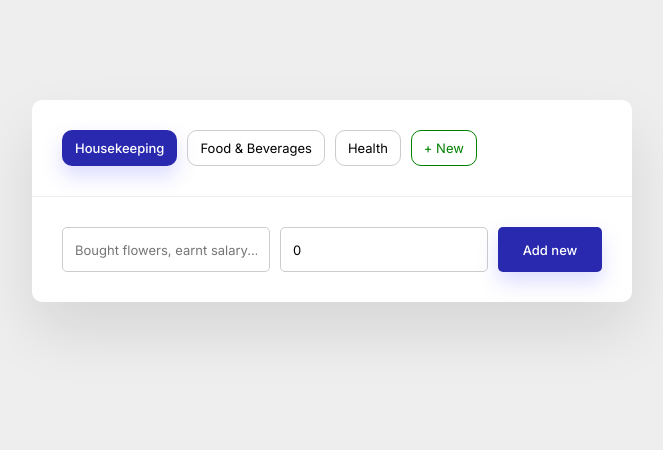
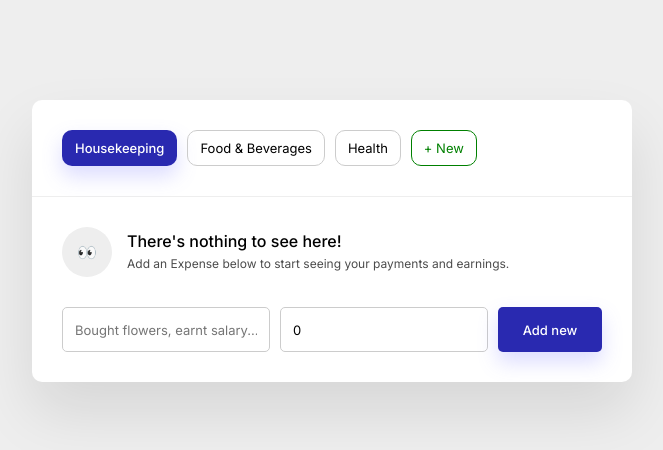
Before and after one commit to simonepizzoleo/react-tracking-app, a React (Create React App) app: page / in a window 1280 px wide. Shown: the top 450 px of the page, without its empty margins (308-971 px from the left). Built offline with nearby package versions, Linux system fonts and the light colour scheme.

Commit message:
Modifications

```diff
--- a/src/AddCategoryPopup.jsx
+++ b/src/AddCategoryPopup.jsx
@@ -1,11 +1,18 @@
 // Imports
-import React, { useState } from 'react';
+import React, { useEffect, useRef, useState } from 'react';
 import './tracking.css';
 
 // Element
 function AddCategoryPopup(props) {
 
     let [name, setName] = useState('');
+
+    // Store the Name Input in a Reference
+    const nameInput = useRef(null);
+
+    useEffect(() => {
+        nameInput.current.focus();
+    });
 
     // Handle the Submit
     function handleSubmit() {
@@ -26,7 +33,7 @@ function AddCategoryPopup(props) {
 
     }
 
-    // Render the Element
+    // Close the Popup if 'Esc' gets pressed
     document.addEventListener('keydown', (event) => {
 
         if (event.key !== 'Escape') return;
@@ -34,8 +41,7 @@ function AddCategoryPopup(props) {
 
     });
 
-    if (props.popupState === false) return;
-
+    // Render the Element
     return (
 
         <div className="add-category-popup__overlay">
@@ -53,6 +59,7 @@ function AddCategoryPopup(props) {
                 <div className="add-category-popup__flexbox">
 
                     <input
+                        ref={ nameInput }
                         className="add-category-popup__input"
                         type="text"
                         placeholder="Shopping, Sports, Clothing..."
--- a/src/AddExpense.jsx
+++ b/src/AddExpense.jsx
@@ -18,7 +18,9 @@ function AddExpense(props) {
     function storeExpense() {
 
         cost = (cost === 0 || !cost) ? 0 : cost;
+
         value = value.trim();
+        cost = Number(cost);
 
         if (!value || Number.isNaN(cost)) return;
 
--- a/src/Categories.jsx
+++ b/src/Categories.jsx
@@ -45,11 +45,15 @@ function Categories(props) {
 
             </ul>
 
-            <AddCategoryPopup
-                popupState={ popupState }
-                addNewCategory={ props.addNewCategory }
-                closePopup={ closePopup }
-            />
+            { popupState === true ?
+
+                <AddCategoryPopup
+                    popupState={ popupState }
+                    addNewCategory={ props.addNewCategory }
+                    closePopup={ closePopup }
+                />
+
+            : '' }
 
         </>
 
--- a/src/Container.jsx
+++ b/src/Container.jsx
@@ -65,7 +65,7 @@ class Container extends Component {
             id: uniqid(),
             categoryId: activeCategory,
             value,
-            cost
+            cost: cost.toString()
         };
 
         this.setState({
@@ -83,7 +83,8 @@ class Container extends Component {
         };
 
         this.setState({
-            categories: [...this.state.categories, NEW_CATEGORY]
+            categories: [...this.state.categories, NEW_CATEGORY],
+            activeCategory: NEW_CATEGORY.id
         });
 
     }
--- a/src/Expenses.jsx
+++ b/src/Expenses.jsx
@@ -1,5 +1,6 @@
 // Imports
 import React from 'react';
+import SingleExpense from './SingleExpense';
 import './tracking.css';
 
 // Element
@@ -13,24 +14,12 @@ function Expenses(props) {
     // Determine the Markup of the Expense
     activeExpenses = activeExpenses.map(expense => {
 
-        const expenseCssClass = (expense.cost < 0) ? 'negative' : '';
-        const expenseCost = (expense.cost < 0) ? '😢' : '💵';
-
         return (
 
-            <li
+            <SingleExpense
                 key={ expense.id }
-                className={ `tracking-container__expense ${expenseCssClass}` }
-            >
-
-                <div className={`tracking-container__expense-icon`}> { expenseCost } </div>
-
-                <article className="tracking-container__expense-content">
-                    <h3 className="tracking-container__expense-title"> { expense.value } </h3>
-                    <span className="tracking-container__expense-cost"> { expense.cost } $ </span>
-                </article>
-
-            </li>
+                expense={ expense }
+            />
 
         );
 
@@ -42,7 +31,22 @@ function Expenses(props) {
         return expense.categoryId === props.activeCategory;
     });
 
-    if (NO_EXPENSES_TO_SHOW === undefined) return;
+    if (NO_EXPENSES_TO_SHOW === undefined) {
+
+        return (
+
+            <section className="tracking-container__expenses">
+
+                <SingleExpense
+                    title="There's nothing to see here!"
+                    description="Add an Expense below to start seeing your payments and earnings."
+                />
+
+            </section>
+
+        );
+
+    }
 
     // Render the Element
     return <section className="tracking-container__expenses"> { activeExpenses } </section>;
--- /dev/null
+++ b/src/SingleExpense.jsx
@@ -0,0 +1,32 @@
+// Imports
+import React from 'react';
+import './tracking.css';
+
+// Element
+function SingleExpense(props) {
+
+    let expenseCssClass = (props.expense?.cost < 0) ? 'negative' : 'positive';
+    expenseCssClass = (props.expense?.cost) ? expenseCssClass : '';
+
+    const expenseIcon = (props.expense?.cost < 0) ? '😢' : '💵';
+
+    // Render the Element
+    return (
+
+        <li className={ `tracking-container__expense ${expenseCssClass}` }>
+
+            <div className={`tracking-container__expense-icon`}> { (props.expense?.cost) ? expenseIcon : '👀' } </div>
+
+            <article className="tracking-container__expense-content">
+                <h3 className="tracking-container__expense-title"> { props.expense?.value ? props.expense.value : props.title } </h3>
+                <span className="tracking-container__expense-cost"> { props.expense?.cost ? `${props.expense.cost} $` : props.description } </span>
+            </article>
+
+        </li>
+
+    );
+
+}
+
+// Export the Element
+export default SingleExpense;
--- a/src/tracking.css
+++ b/src/tracking.css
@@ -84,13 +84,20 @@
     width: 50px;
     height: 50px;
     border-radius: 50%;
-    background-color: #c3f3c3;
+    background-color: #EEEEEE;
     display: flex;
     align-items: center;
     justify-content: center;
     font-size: 16px;
     line-height: 1;
     font-weight: 500;
+}
+
+.tracking-container__expense.positive .tracking-container__expense-icon {
+    background-color: #c3f3c3;
+}
+
+.tracking-container__expense.positive .tracking-container__expense-cost {
     color: darkgreen;
 }
 
@@ -116,7 +123,6 @@
     font-size: 12px;
     line-height: 18px;
     opacity: 0.7;
-    color: green;
 }
 
 /* Add Expense */
```
